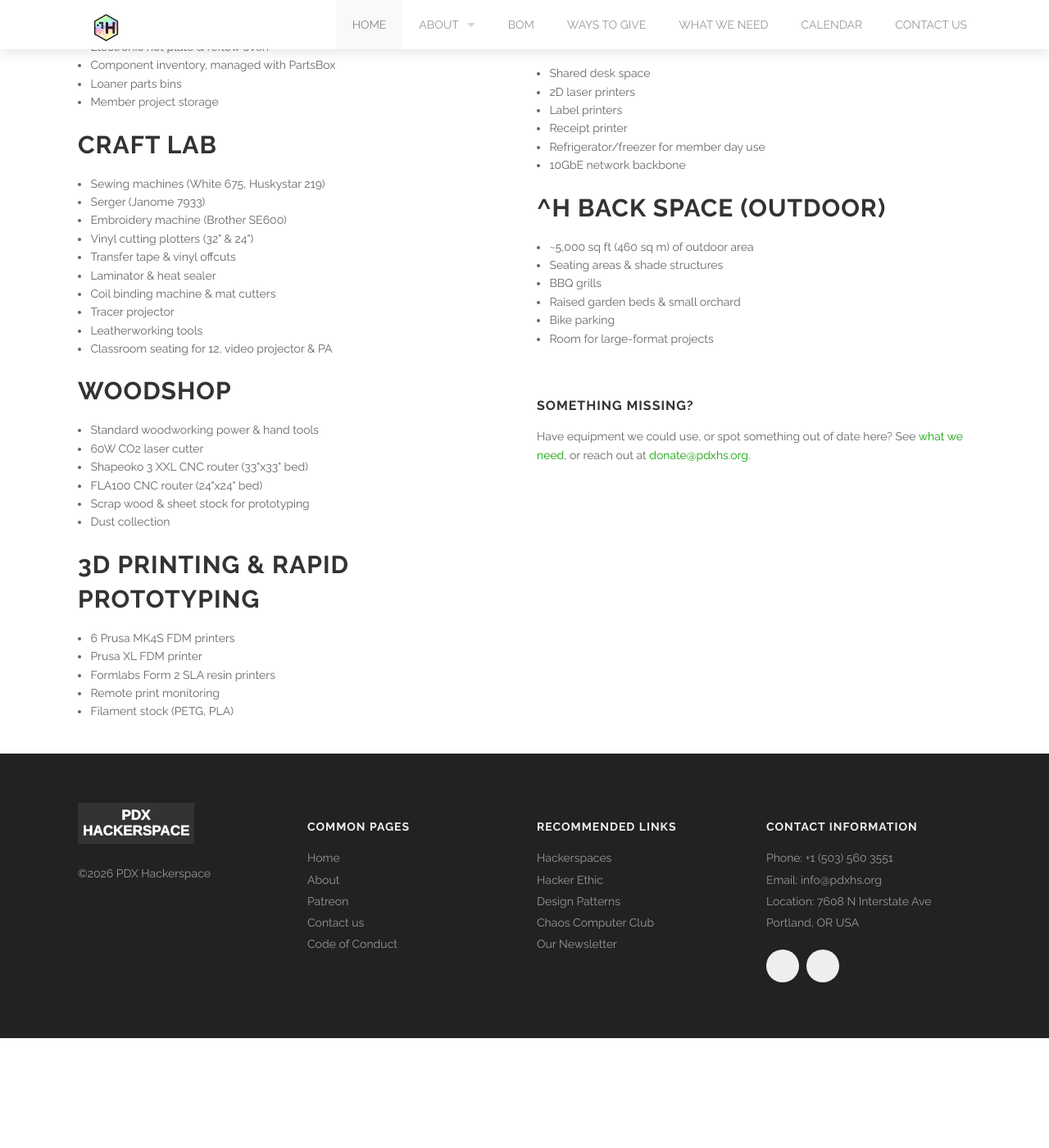
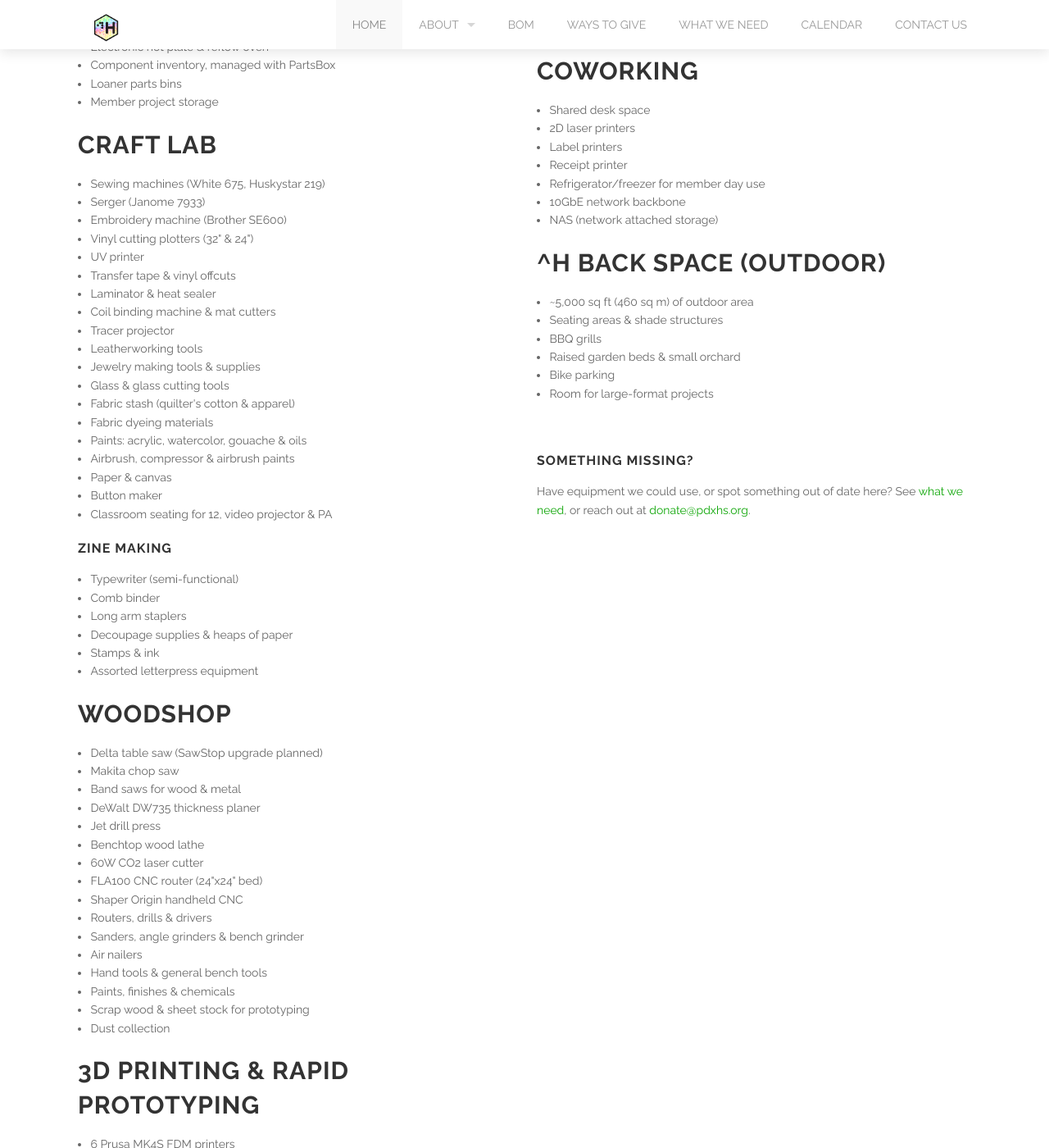
Before and after one commit to ctrlh/ctrlh.github.io, a Jekyll site: the page built from bom.html, in a window 1280 px wide and 1400 px high, scrolled down 836 px. Shown: the whole window at 82% size. Built offline with Jekyll 4.4.1, drawn with Linux system fonts in a browser that asks for light colours; comment, search, counter and statistics services are not loaded; before the commit the page ends 2102 px from its top, so only the background shows below that; some of the changed text lies outside the part shown.

Commit message:
Update BOM: craft lab materials, zine section, woodshop tools
- Craft lab: fabric stash and dyes, paints, airbrush, paper/canvas, glass, jewelry tools, button maker, UV printer
- New zine making subsection
- Woodshop: removed Shapeoko, added planer, Shaper Origin, drill press, lathe, table saw, saws, grinders, nailers, finishes
- Removed Formlabs Form 2 SLA printers
- Main space: shared workstations, audiobook server, generic loaner laptops
- Coworking: NAS
- Widened craft lab description on spaces page

Co-authored-by: Cursor <cursoragent@cursor.com>

```diff
--- a/bom.html
+++ b/bom.html
@@ -46,20 +46,49 @@ hero_image: FAQ_bg_oscope.png
         <li>Serger (Janome 7933)</li>
         <li>Embroidery machine (Brother SE600)</li>
         <li>Vinyl cutting plotters (32" &amp; 24")</li>
+        <li>UV printer</li>
         <li>Transfer tape &amp; vinyl offcuts</li>
         <li>Laminator &amp; heat sealer</li>
         <li>Coil binding machine &amp; mat cutters</li>
         <li>Tracer projector</li>
         <li>Leatherworking tools</li>
+        <li>Jewelry making tools &amp; supplies</li>
+        <li>Glass &amp; glass cutting tools</li>
+        <li>Fabric stash (quilter's cotton &amp; apparel)</li>
+        <li>Fabric dyeing materials</li>
+        <li>Paints: acrylic, watercolor, gouache &amp; oils</li>
+        <li>Airbrush, compressor &amp; airbrush paints</li>
+        <li>Paper &amp; canvas</li>
+        <li>Button maker</li>
         <li>Classroom seating for 12, video projector &amp; PA</li>
+      </ul>
+
+      <h3>Zine Making</h3>
+      <ul>
+        <li>Typewriter (semi-functional)</li>
+        <li>Comb binder</li>
+        <li>Long arm staplers</li>
+        <li>Decoupage supplies &amp; heaps of paper</li>
+        <li>Stamps &amp; ink</li>
+        <li>Assorted letterpress equipment</li>
       </ul>
 
       <h2>Woodshop</h2>
       <ul>
-        <li>Standard woodworking power &amp; hand tools</li>
+        <li>Delta table saw (SawStop upgrade planned)</li>
+        <li>Makita chop saw</li>
+        <li>Band saws for wood &amp; metal</li>
+        <li>DeWalt DW735 thickness planer</li>
+        <li>Jet drill press</li>
+        <li>Benchtop wood lathe</li>
         <li>60W CO2 laser cutter</li>
-        <li>Shapeoko 3 XXL CNC router (33"x33" bed)</li>
         <li>FLA100 CNC router (24"x24" bed)</li>
+        <li>Shaper Origin handheld CNC</li>
+        <li>Routers, drills &amp; drivers</li>
+        <li>Sanders, angle grinders &amp; bench grinder</li>
+        <li>Air nailers</li>
+        <li>Hand tools &amp; general bench tools</li>
+        <li>Paints, finishes &amp; chemicals</li>
         <li>Scrap wood &amp; sheet stock for prototyping</li>
         <li>Dust collection</li>
       </ul>
@@ -68,7 +97,6 @@ hero_image: FAQ_bg_oscope.png
       <ul>
         <li>6 Prusa MK4S FDM printers</li>
         <li>Prusa XL FDM printer</li>
-        <li>Formlabs Form 2 SLA resin printers</li>
         <li>Remote print monitoring</li>
         <li>Filament stock (PETG, PLA)</li>
       </ul>
@@ -79,12 +107,14 @@ hero_image: FAQ_bg_oscope.png
       <h2>Main Space &amp; Lounge</h2>
       <ul>
         <li>Configurable workspaces with power &amp; Wi-Fi</li>
+        <li>Shared workstations</li>
         <li>Board games</li>
         <li>Video projector</li>
         <li>Hackable vending machine</li>
         <li>DIY arcade cabinet</li>
-        <li>Loaner laptops (Acer Swift, Acer C720 Chromebook)</li>
+        <li>Loaner laptops</li>
         <li>ebook server</li>
+        <li>audiobook server</li>
       </ul>
 
       <h2>Coworking</h2>
@@ -95,6 +125,7 @@ hero_image: FAQ_bg_oscope.png
         <li>Receipt printer</li>
         <li>Refrigerator/freezer for member day use</li>
         <li>10GbE network backbone</li>
+        <li>NAS (network attached storage)</li>
       </ul>
 
       <h2>^H Back Space (Outdoor)</h2>
--- a/spaces.html
+++ b/spaces.html
@@ -22,7 +22,7 @@ hero_image: FAQ_bg_oscope.png
           <div class='icon-text-simple'>
             <i class='fa fa-flag'></i>
             <h3>Craft Lab</h3>
-            <p>We have an assortment of art and textile tools, including embroidery, sewing, leatherworking and vinyl cutting.</p>
+            <p>We have an assortment of art and textile tools, including embroidery, sewing, leatherworking, vinyl cutting and UV printing. There's a well stocked fabric stash and dyeing supplies, paints of every stripe (acrylic, watercolor, gouache, oils and airbrush), paper, canvas, glass and jewelry making tools, plus a zine corner with a comb binder, long arm staplers, stamps and a typewriter.</p>
           </div>
           <div class='two spacing'></div>
         </div>
```
